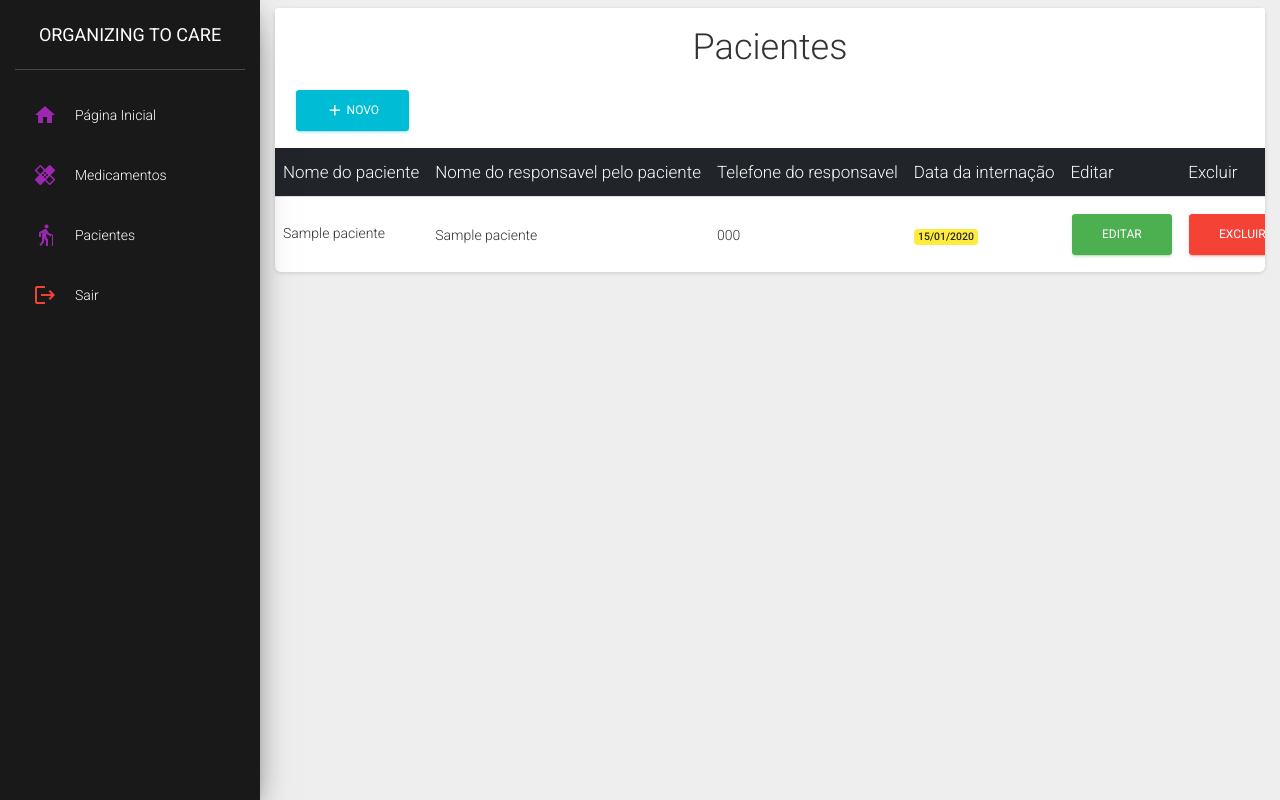
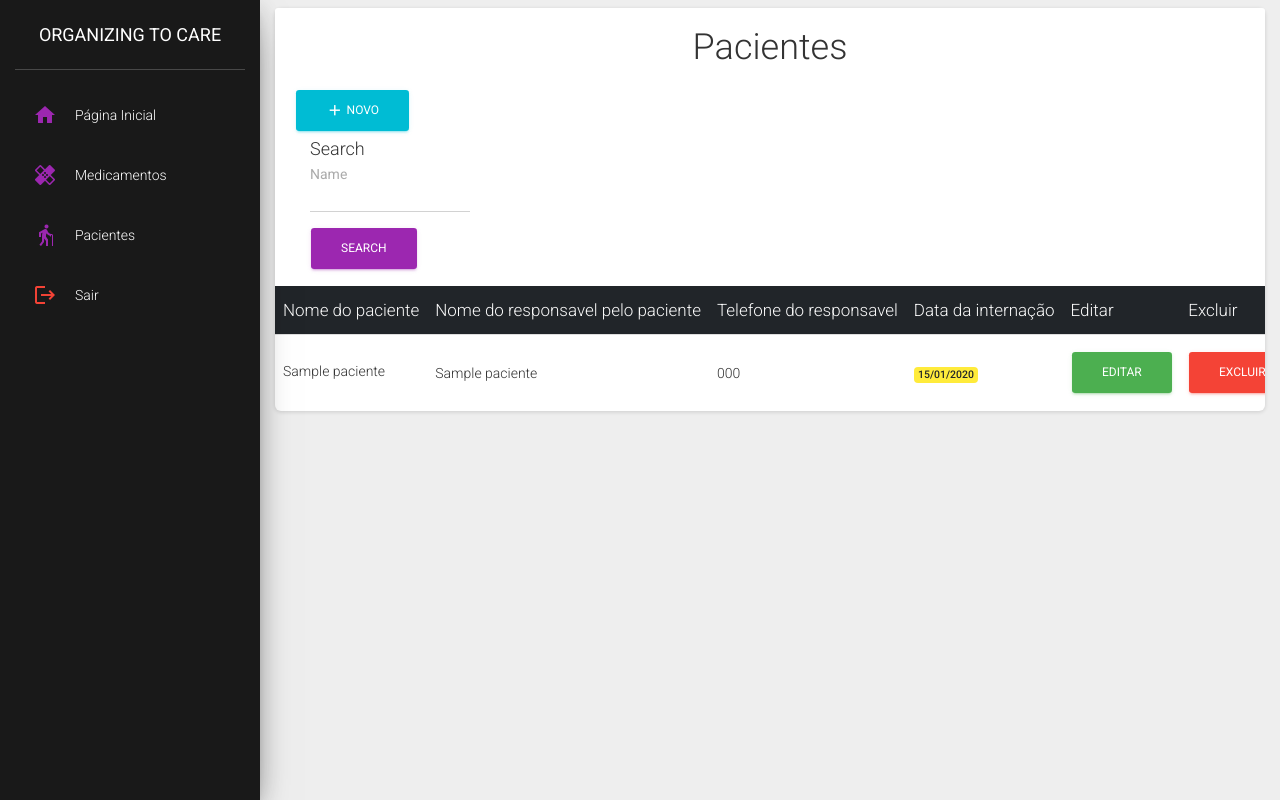
Before and after one commit to MagnoBelloni/OrganizingToCare, a Flask app: page /paciente in a window 1280 px wide. Run offline with Flask 2, Linux system fonts and the light colour scheme; tables that the repository leaves empty hold one stand-in row (values such as "Sample post"); some libraries are stand-ins or nearby versions.

Commit message:
filtro, ainda não funcionando, mas com estrutura criada

```diff
--- a/organizingtocare/app/controllers/paciente.py
+++ b/organizingtocare/app/controllers/paciente.py
@@ -66,3 +66,9 @@ def excluir_paciente(id):
     db.session.delete(medicamento)
     db.session.commit()
     return redirect(url_for("index_pacientes"))
+
+@app.route("/paciente/buscar", methods=["GET"])
+def buscar_paciente():
+    nome = request.form['nome']
+    paciente = Paciente.query.filter((Paciente.nome == nome)).first()
+    return render_template("paciente/index.html", paciente=paciente)
--- a/organizingtocare/app/templates/paciente/index.html
+++ b/organizingtocare/app/templates/paciente/index.html
@@ -10,7 +10,20 @@
       <i class="material-icons">add</i>
       Novo
     </a>
+    <div class="col-sm-3 col-sm-offset-1 blog-sidebar">
+    <div class="sidebar-module sidebar-module-inset">
+    <h4>Search</h4>
+    <form class="form-inline" method="GET" action="search">
+      <div class="form-group">
+        <label for="nome">Name</label>
+        <input type="text" class="form-control" name="nome" id="nome">
+        </div>
+        <button type="submit" class="btn btn-primary">Search</button>
+      </form>
+    </div>
   </div>
+</div>
+
   <!-- table  -->
   <div class="table-responsive">
     <table class="table text-nowrap mb-0">
--- a/organizingtocare/requirements.txt
+++ b/organizingtocare/requirements.txt
@@ -2,3 +2,4 @@ Flask==1.1.2
 flask_sqlalchemy==2.5.1
 requests==2.25.1
 psycopg2==2.9.1
+flask_whooshalchemy
```
